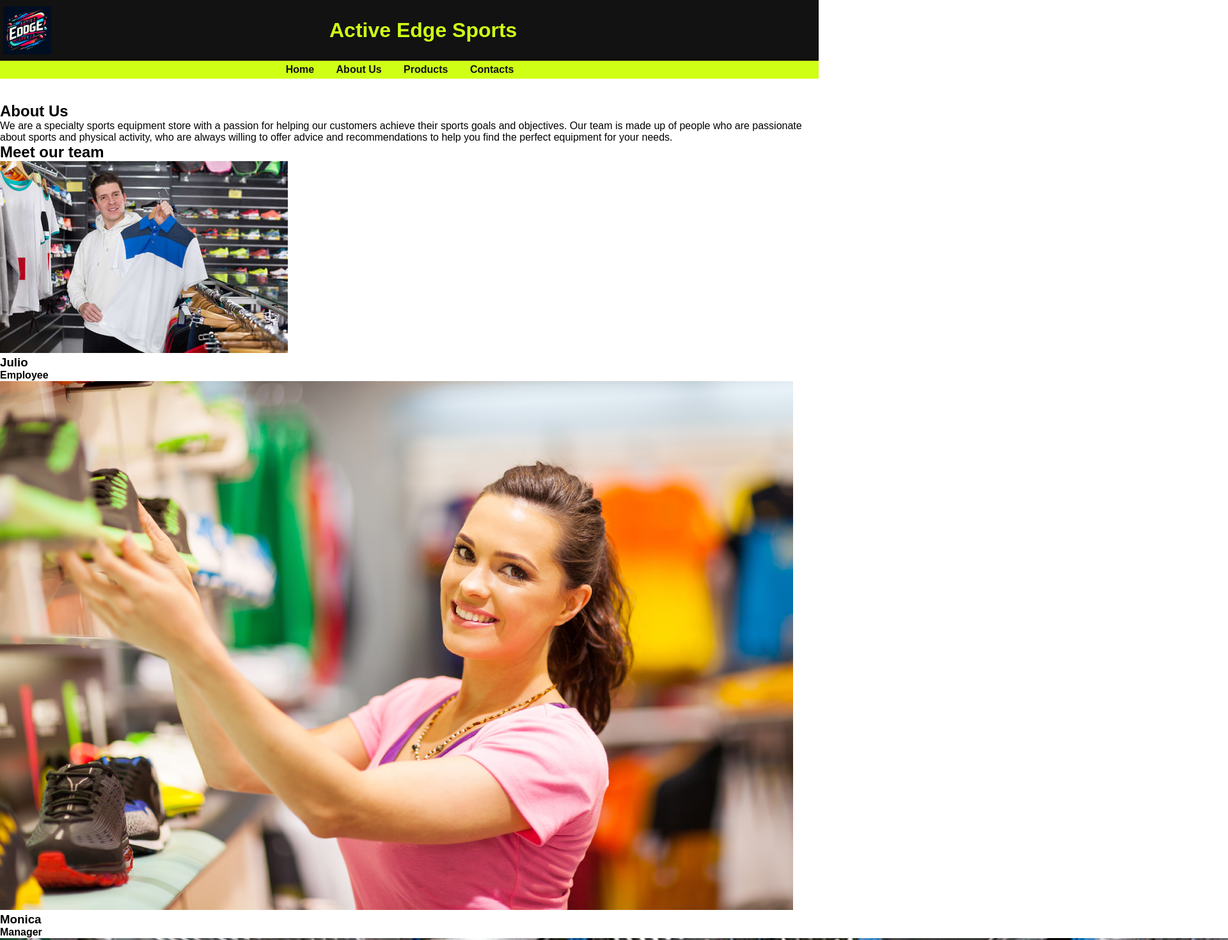
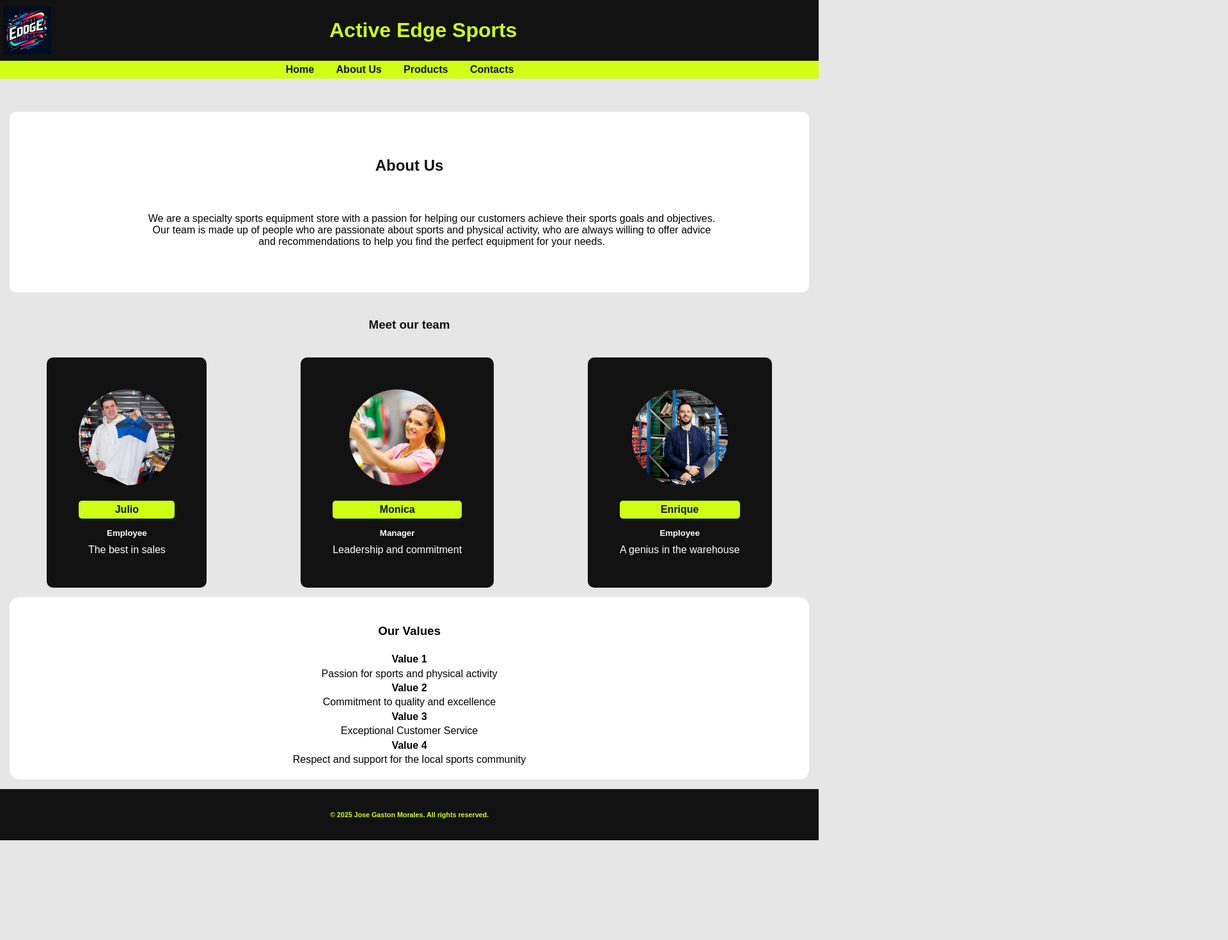
Before and after one commit to ViejoDiggy/ActiveEdgeSports-Sprint-, a plain HTML site: page assets/pages/about.html in a window 1280 px wide. Shown: the top 1470 px of the page at 64% size, 1920 px wide, since content can reach past the window. After the commit the page ends 1314 px from the top, so only its background shows below. Drawn offline with Linux system fonts and the light colour scheme.

Commit message:
estilos aplicados a about

```diff
--- a/assets/pages/about.html
+++ b/assets/pages/about.html
@@ -7,7 +7,7 @@
     <link rel="shortcut icon" href="../images/favicon.png" type="image/x-icon">
     <link rel="stylesheet" href="../style/style.css">
 </head>
-<body>
+<body class="body-about">
     <header>
         <div class="header">
             <img src="../images/logo.png" alt="logo">
@@ -21,7 +21,7 @@
         </nav>
     </header>
     <main>
-        <section>
+        <section class="about">
             <h2>About Us</h2>
             <p>We are a specialty sports equipment store with a passion for helping
             our customers achieve their sports goals and objectives. Our team is
@@ -29,27 +29,32 @@
             who are always willing to offer advice and recommendations to help you
             find the perfect equipment for your needs.</p>
         </section>
-        <section>
-            <h2>Meet our team</h2>
-            <article>
+        <section class="team">
+            <h3>Meet our team</h3>
+            <div class="contenedor">
+                <article class="miembro">
                     <img src="../images/julio.jpg" alt="julio">
-                <h3>Julio</h3>
-                <h4>Employee</h4>
+                    <h4>Julio</h4>
+                    <h5>Employee</h5>
+                    <p>The best in sales</p>
                 </article>
-            <article>
+                <article class="miembro">
                     <img src="../images/monica.jpg" alt="monica">
-                <h3>Monica</h3>
-                <h4>Manager</h4>
+                    <h4>Monica</h4>
+                    <h5>Manager</h5>
+                    <p>Leadership and commitment</p>
                 </article>
-            <article>
+                <article class="miembro">
                     <img src="../images/enrique.jpg" alt="enrique">
-                <h3>Enrique</h3>
-                <h4>Employee</h4>
+                    <h4>Enrique</h4>
+                    <h5>Employee</h5>
+                    <p>A genius in the warehouse</p>
                 </article>
+            </div>
         </section>
-        <section>
-            <h2>Our Values</h2>
-            <dl>
+        <section class="nuestros-valores">
+            <h3>Our Values</h3>
+            <dl class="valores">
                 <dt>Value 1</dt>
                 <dd>Passion for sports and physical activity</dd>
                 <dt>Value 2</dt>
--- a/assets/style/style.css
+++ b/assets/style/style.css
@@ -94,7 +94,11 @@ nav>a {
     margin: 10px 0;
     color: #CFFF15;
 }
-.detalle p, h5 {
+.detalle p {
+    margin: 10px 0;
+    color: white;
+}
+.detalle h5 {
     margin: 10px 0;
     color: white;
 }
@@ -125,9 +129,81 @@ nav>a {
     padding: 20px;
 }
 
+.about h2 {
+    text-align: center;
+    margin: 40px 0 40px;
+    padding: 20px;
+    color: #121212;
+}
+.about p {
+    width: 900px;
+    margin-left: 200px;
+    text-align: center;
+    margin-bottom: 60px;
+}
+.body-about {
+    background-color: #E6E6E6;
+}
+.about {
+    background-color: white;
+    margin: 15px;
+    padding: 10px;
+    border-radius: 10px;
 
+}
 
+.team h3 {
+    text-align: center;
+    margin: 40px 0 40px;
+    color: #121212;
+}
 
+.contenedor {
+    display: flex;
+    justify-content: space-around;
+}
+.miembro {
+    background-color: #121212;
+    padding: 50px;
+    border-radius: 10px;
+    text-align: center;
+}
+.miembro img {
+    width: 150px;
+    height: 150px;
+    border-radius: 50%;
+    object-fit: cover;
+    margin-bottom: 20px;
+}
+.miembro h4 {
+    color: #121212;
+    background-color: #CFFF15;
+    padding: 5px;
+    margin-bottom: 15px;
+    border-radius: 5px;
+}
+.miembro h5 {
+    color: white;
+    margin-bottom: 10px;
+}
+.miembro p {
+    color: white;
+}
+
+.nuestros-valores {
+    text-align: center;
+    background-color: white;
+    padding: 40px 0 20px;
+    margin: 15px;
+    line-height: 1.4;
+    border-radius: 15px;
+}
+.valores dt {
+    font-weight: bolder;
+}
+.nuestros-valores h3 {
+    margin-bottom: 20px;
+}
 
 
 
```
Lines whose indentation alone changed are shown as unchanged.
